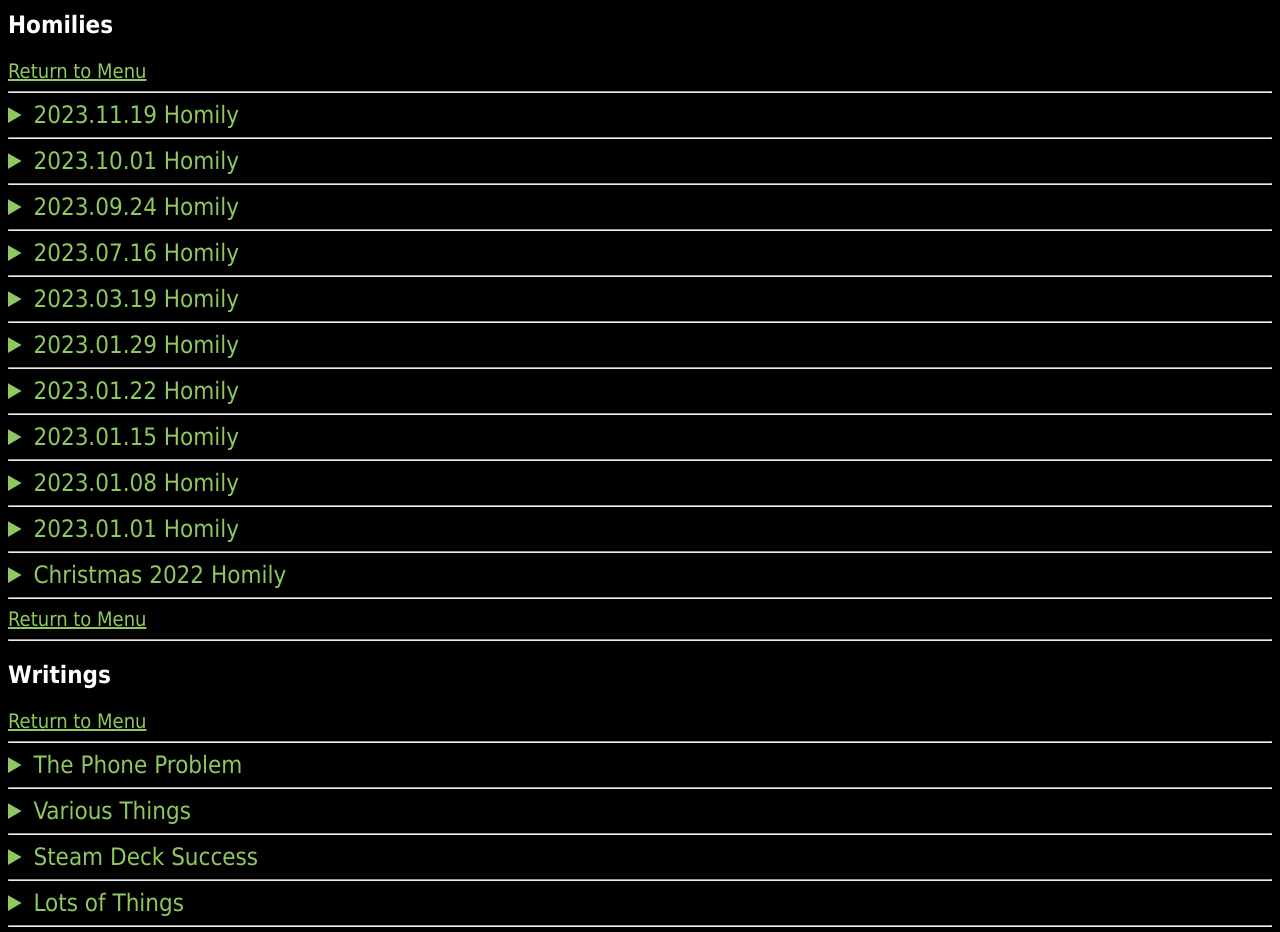
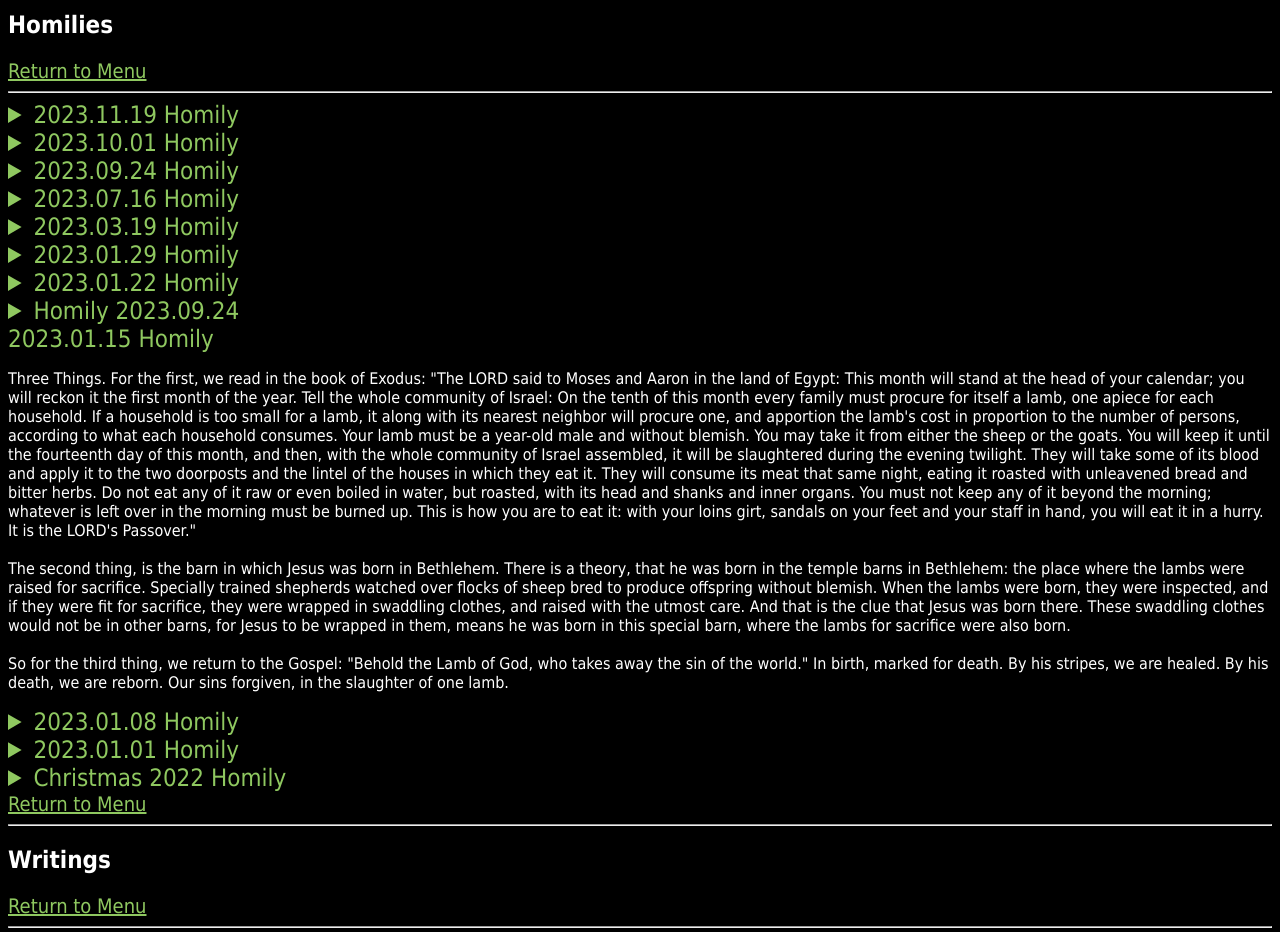
Before and after one commit to davidbaunach/website, a plain HTML site: page index.html in a window 1280 px wide. Shown: the part 780-1712 px from the top of the page. Drawn offline with Linux system fonts and the light colour scheme.

Commit message:
removed hr in homily section for test

```diff
--- a/index.html
+++ b/index.html
@@ -56,7 +56,6 @@
 					<p style="color:white; text-align: left; font-family: Tahoma, sans-serif;">The bad servent admits, that he hid the talent out of fear.<br>Perhaps he also hid it out of laziness, successful trading takes effort, even taking it to a bank takes effort.<br>He might have even hidden it out of indifference, we can't know for certain.<br>What we do know, is the punishment for that sin of giving in to laziness, indifference, fear, or great difficulties, is Hell.<br>We were not created to be cowards.</p>
 					<p style="color:white; text-align: left; font-family: Tahoma, sans-serif;">I have a small exercise you can do to aid in your journey towards fortitude.<br>Fear is very often what holds people back from doing what is good.<br>Make a list, identifying a few of your own fears.<br>Share that list with God in prayer, and ask His help and direction, in overcoming those fears.</p>
 				</details>
-        <hr>
         <details>
 					<summary style="color:#8fc860; text-align: left; font-family: Tahoma, sans-serif; font-size:150%;">2023.10.01 Homily</summary>
 					<p style="color:white; text-align: left; font-family: Tahoma, sans-serif;">The second reading this weekend, is very significant to me. <br> I memorized the second half of it years ago, and I pray it fairly often. <br> Listen to the words again:</p>
@@ -66,7 +65,6 @@
 					<p style="color:white; text-align: left; font-family: Tahoma, sans-serif;">And if you do not, that is your homework for this week.<br>Find some passage from scripture that is meaningful to you.<br>Memorize it and pray with it often.</p>
 					<p style="color:white; text-align: left; font-family: Tahoma, sans-serif;">The Bible is an inexhaustible treasure, return to it often, pray with it every day.</p>
 				</details>
-		<hr>
 		    <details>
 					<summary style="color:#8fc860; text-align: left; font-family: Tahoma, sans-serif; font-size:150%;">2023.09.24 Homily</summary>
 					<p style="color:white; text-align: left; font-family: Tahoma, sans-serif;">Our first reading offers some clarification on our Gospel:</p>
@@ -88,7 +86,6 @@ nor are your ways my ways, says the LORD."</p>
 					<p style="color:white; text-align: left; font-family: Tahoma, sans-serif;">Even, and maybe even especially, if it is just moments before their death.</p>
 					<p style="color:white; text-align: left; font-family: Tahoma, sans-serif;">May we leave behind our human thoughts and ways, and adopt the thoughts and ways of God.</p>
 				</details>
-		<hr>
 				<details>
 					<summary style="color:#8fc860; text-align: left; font-family: Tahoma, sans-serif; font-size:150%;">2023.07.16 Homily</summary>
 					<p style="color:white; text-align: left; font-family: Tahoma, sans-serif;">When I was in seminary, we had many classes on scripture. And in one of those classes, we had an assignment to write a short paper on a passage where Jesus was preaching to the people, much like today's Gospel passage.
@@ -144,7 +141,6 @@ nor are your ways my ways, says the LORD."</p>
                     <br>
                     But also, that we should never give up hope, and that through our pain offered up, and ceaseless prayer, we give our children, family, friends, and even enemies, the greatest chance to turn back to God.</p>
 		</details>
-		<hr>
 		<details>
 			<summary style="color:#8fc860; text-align: left; font-family: Tahoma, sans-serif; font-size:150%;">2023.03.19 Homily</summary>
 			<audio controls>
@@ -152,7 +148,6 @@ nor are your ways my ways, says the LORD."</p>
 			  Your browser does not support the audio element.
 			  </audio>
 		</details>
-		<hr>
 		<details>
 			<summary style="color:#8fc860; text-align: left; font-family: Tahoma, sans-serif; font-size:150%;">2023.01.29 Homily</summary>
 				<p style="color:white; text-align: left; font-family: Tahoma, sans-serif;">
@@ -165,7 +160,6 @@ nor are your ways my ways, says the LORD."</p>
 				I'm going to give some homework today: go through this list of Beatitudes. Find one in particular you want to follow. And seek, for that blessedness.
 				</p>
 		</details>
-		<hr>
 		<details>
 			<summary style="color:#8fc860; text-align: left; font-family: Tahoma, sans-serif; font-size:150%;">2023.01.22 Homily</summary>
 				<p style="color:white; text-align: left; font-family: Tahoma, sans-serif;">
@@ -178,8 +172,7 @@ nor are your ways my ways, says the LORD."</p>
 				The whirlwind could not begin, the triumph of the Faith, could not even take it's first few steps, until the "fear of being stripped of earthly possessions" had been overcomed. That is the lesson of John the Baptist: preach the truth, and you're likely to end up in jail, and be murdered by a tyrant. The exact same thing happens to Jesus. The exact same things happens to the Apostles.
 				</p>
 		</details>
-		<hr>
-		<details><details>
+		<details>
 			<summary style="color:#8fc860; text-align: left; font-family: Tahoma, sans-serif; font-size:150%;">Homily 2023.09.24</summary>
 				<p style="color:white; text-align: left; font-family: Tahoma, sans-serif;">Our first reading offers some clarification on our Gospel:</p>
 				<p style="color:white; text-align: left; font-family: Tahoma, sans-serif;">"For my thoughts are not your thoughts,
@@ -200,7 +193,6 @@ nor are your ways my ways, says the LORD."</p>
 				<p style="color:white; text-align: left; font-family: Tahoma, sans-serif;">Even, and maybe even especially, if it is just moments before their death.</p>
 				<p style="color:white; text-align: left; font-family: Tahoma, sans-serif;">May we leave behind our human thoughts and ways, and adopt the thoughts and ways of God.</p>
 		</details>
-		<hr>
 			<summary style="color:#8fc860; text-align: left; font-family: Tahoma, sans-serif; font-size:150%;">2023.01.15 Homily</summary>
 				<p style="color:white; text-align: left; font-family: Tahoma, sans-serif;">
 				Three Things. For the first, we read in the book of Exodus: "The LORD said to Moses and Aaron in the land of Egypt: This month will stand at the head of your calendar; you will reckon it the first month of the year. Tell the whole community of Israel: On the tenth of this month every family must procure for itself a lamb, one apiece for each household. If a household is too small for a lamb, it along with its nearest neighbor will procure one, and apportion the lamb's cost in proportion to the number of persons, according to what each household consumes. Your lamb must be a year-old male and without blemish. You may take it from either the sheep or the goats. You will keep it until the fourteenth day of this month, and then, with the whole community of Israel assembled, it will be slaughtered during the evening twilight. They will take some of its blood and apply it to the two doorposts and the lintel of the houses in which they eat it. They will consume its meat that same night, eating it roasted with unleavened bread and bitter herbs. Do not eat any of it raw or even boiled in water, but roasted, with its head and shanks and inner organs. You must not keep any of it beyond the morning; whatever is left over in the morning must be burned up. This is how you are to eat it: with your loins girt, sandals on your feet and your staff in hand, you will eat it in a hurry. It is the LORD's Passover." <br>
@@ -210,7 +202,6 @@ nor are your ways my ways, says the LORD."</p>
 				So for the third thing, we return to the Gospel: "Behold the Lamb of God, who takes away the sin of the world." In birth, marked for death. By his stripes, we are healed. By his death, we are reborn. Our sins forgiven, in the slaughter of one lamb. <br>
 				</p>
 		</details>
-		<hr>
 		<details>
 			<summary style="color:#8fc860; text-align: left; font-family: Tahoma, sans-serif; font-size:150%;">2023.01.08 Homily</summary>
 				<p style="color:white; text-align: left; font-family: Tahoma, sans-serif;">
@@ -227,7 +218,6 @@ nor are your ways my ways, says the LORD."</p>
 				It is a question we must ponder. God wants to speak with all of us, but if we do not listen and look, His words and signs, will go unnoticed.
 				</p>
 		</details>
-		<hr>
 		<details>
 			<summary style="color:#8fc860; text-align: left; font-family: Tahoma, sans-serif; font-size:150%;">2023.01.01 Homily</summary>
 				<p style="color:white; text-align: left; font-family: Tahoma, sans-serif;">
@@ -240,7 +230,6 @@ nor are your ways my ways, says the LORD."</p>
 				Now, what to do with all this information? As our Gospel says: Mary kept all these things, reflecting on them in her heart. It is an act of humility, to accept that some aspects of our faith, are difficult to comprehend and understand. But then it is an act of courage, to at least attempt to understand them. To do the research, to learn, and to keep all those things, reflecting on them in our hearts.
 				</p>
 		</details>
-		<hr>
 		<details>
         	<summary style="color:#8fc860; text-align: left; font-family: Tahoma, sans-serif; font-size:150%;">Christmas 2022 Homily</summary>
 				<p style="color:white; text-align: left; font-family: Tahoma, sans-serif;">
@@ -297,7 +286,6 @@ nor are your ways my ways, says the LORD."</p>
 
 				And prepare yourselves, to see angels!</p>
 		</details>
-        <hr>
     <a style="color: #8fc860; font-family: Tahoma, sans-serif; font-size:125%;" href="#menu">Return to Menu</a>
 		<hr>
 		<!--here is the writings section
```
Lines whose indentation alone changed are shown as unchanged.
